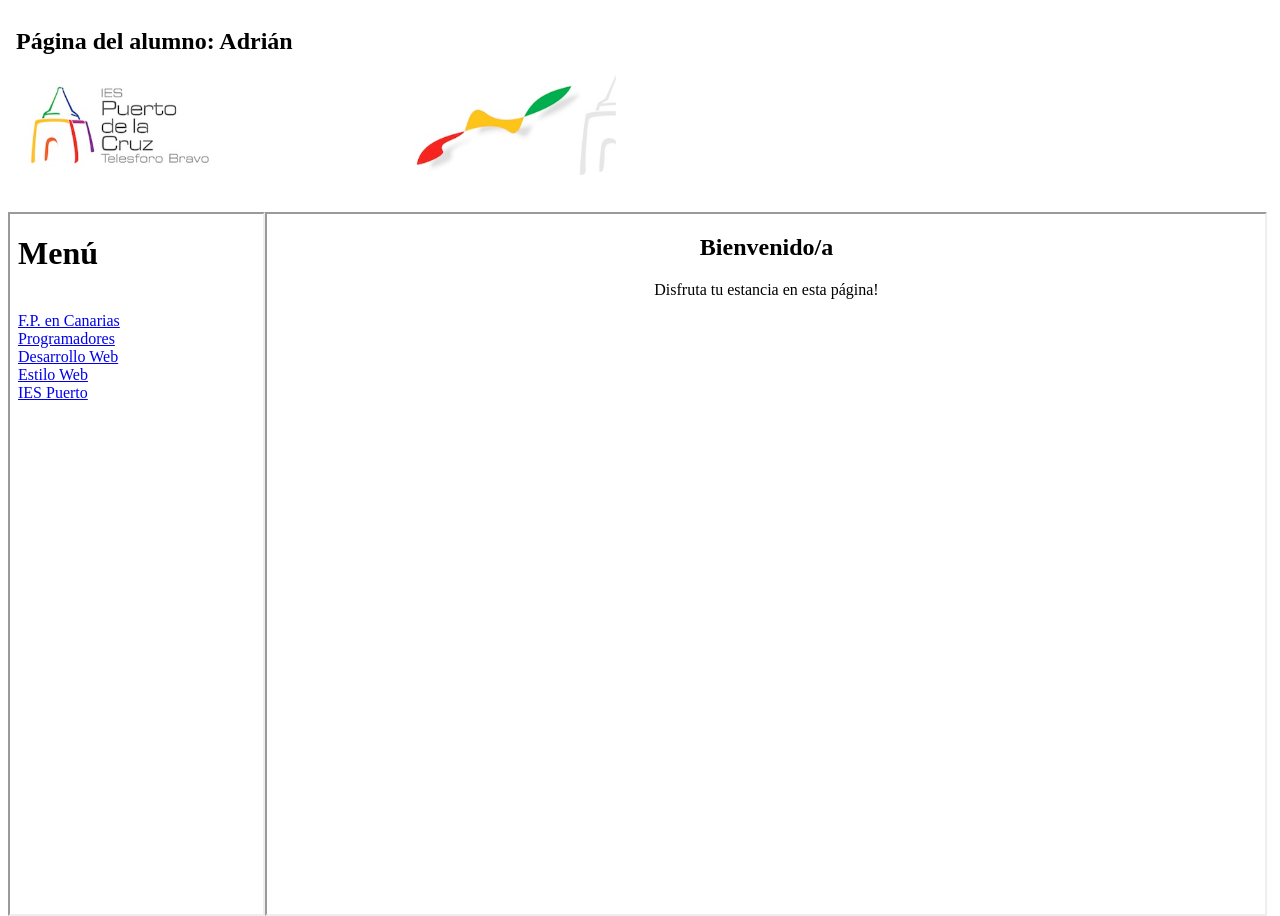
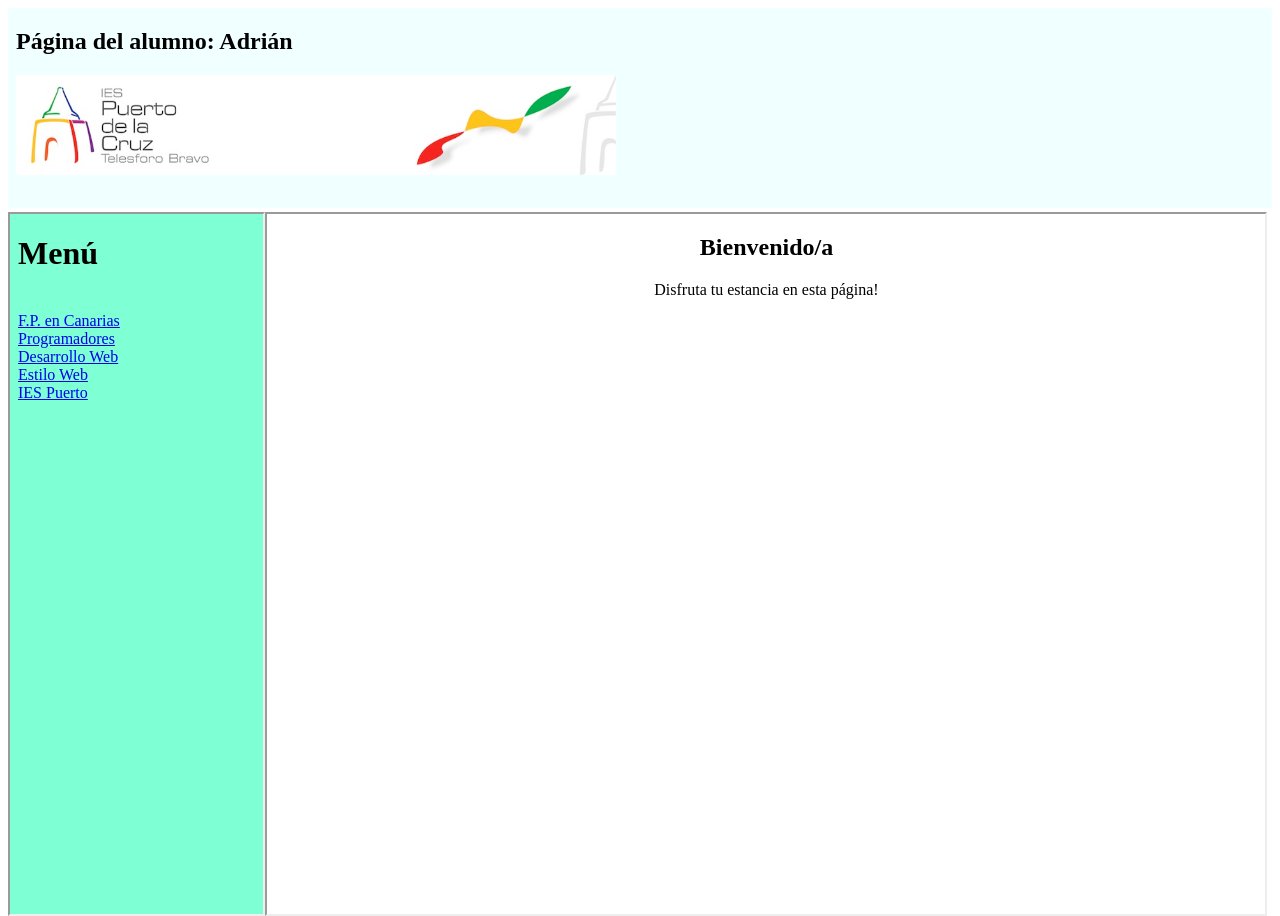
Before and after one commit to Adrian-89/LND, a plain HTML site: page Unidad-2/HTML/Pag_web/index.html in a window 1280 px wide. Drawn offline with Linux system fonts and the light colour scheme.

Commit message:
Se agregan cambios

```diff
--- a/Unidad-2/HTML/Pag_web/style.css
+++ b/Unidad-2/HTML/Pag_web/style.css
@@ -1,13 +1,14 @@
 header iframe{
     width: 100%;
     height: 200px;
-    background-color: ;
+    background-color: azure;
 }
 
 nav iframe {
     width: 20%;
     height: 700px;
     float: left;
+    background-color: aquamarine;
 }
 
 main iframe {
```
